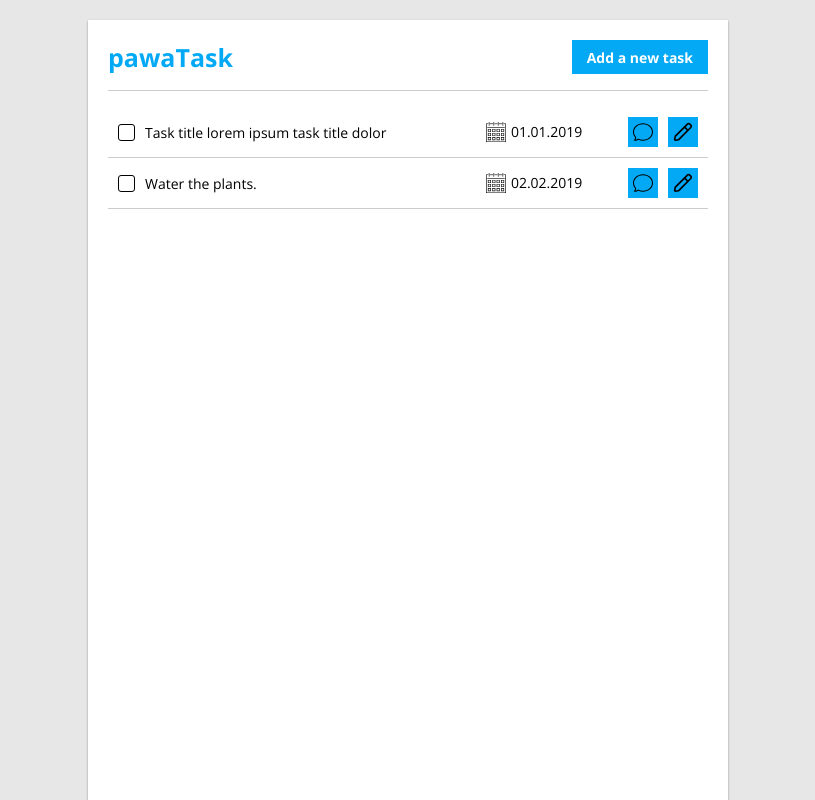
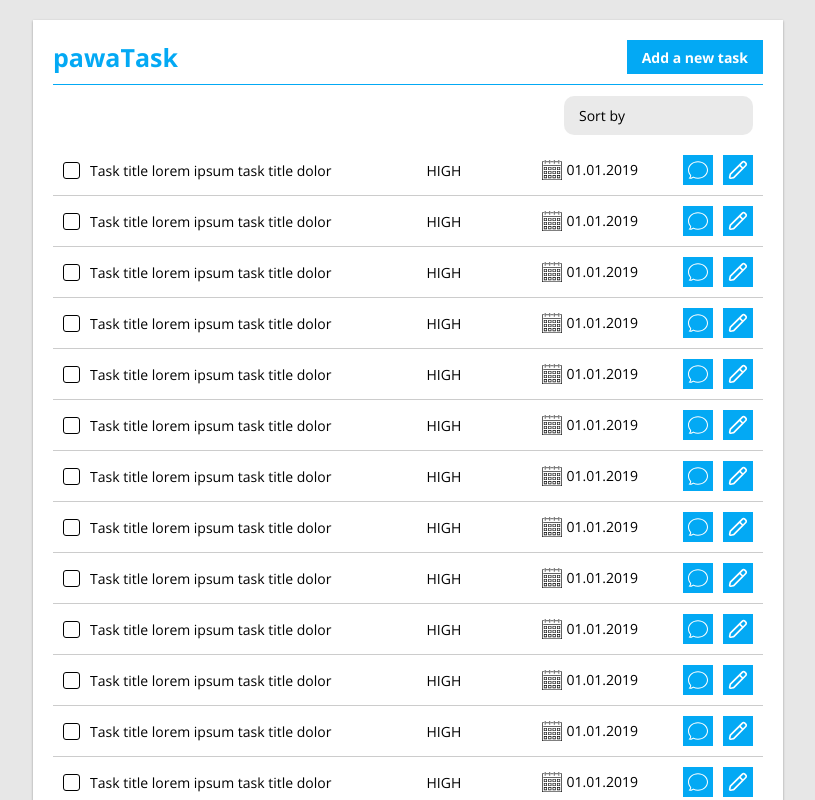
Before and after one commit to nikitaviira/pawaTask, a Vue app in the folder frontend/: page / in a window 1280 px wide. Shown: the whole page, without its empty margins (232-1047 px from the left). Built offline with nearby package versions, Linux system fonts and the light colour scheme.

Commit message:
add design for task list

```diff
--- a/frontend/src/api/controllers/taskController.ts
+++ b/frontend/src/api/controllers/taskController.ts
@@ -6,6 +6,14 @@ export enum TaskPriority {
   MEDIUM = 'MEDIUM',
   HIGH = 'HIGH',
   CRITICAL = 'CRITICAL'
+}
+
+export enum TaskSortOrder {
+  DEFAULT = 'DEFAULT',
+  PRIORITY_ASC = 'PRIORITY_ASC',
+  PRIORITY_DESC = 'PRIORITY_DESC',
+  DUE_DATE_ASC = 'DUE_DATE_ASC',
+  DUE_DATE_DESC = 'DUE_DATE_DESC'
 }
 
 export interface SaveTaskDto {
@@ -21,11 +29,12 @@ export interface TaskDto {
   id: number;
   title: string;
   dueDate: string;
+  priority: TaskPriority;
 }
 
 export default {
-  tasks(): Promise<AxiosResponse<TaskDto>> {
-    return apiClient().get('/tasks');
+  tasks(sortOrder: TaskSortOrder): Promise<AxiosResponse<TaskDto[]>> {
+    return apiClient().get('/tasks', { params: { sortOrder } });
   },
 
   task(taskId: number): Promise<AxiosResponse<SaveTaskDto>> {
@@ -35,4 +44,8 @@ export default {
   saveTask(task: SaveTaskDto): Promise<AxiosResponse<void>> {
     return apiClient().post('/task/save', task);
   },
+
+  deleteTasks(taskIds: number[]): Promise<AxiosResponse<void>> {
+    return apiClient().post('/tasks/delete', taskIds);
+  },
 };
--- /dev/null
+++ b/frontend/src/components/icons/trashcan-icon.vue
@@ -0,0 +1,10 @@
+<template>
+  <svg
+    width="20"
+    height="20"
+    viewBox="0 0 32 32"
+    xmlns="http://www.w3.org/2000/svg"
+  >
+    <path d="M30 7.249h-5.598l-3.777-5.665c-0.137-0.202-0.366-0.334-0.625-0.334h-8c-0 0-0.001 0-0.001 0-0.259 0-0.487 0.131-0.621 0.331l-0.002 0.003-3.777 5.665h-5.599c-0.414 0-0.75 0.336-0.75 0.75s0.336 0.75 0.75 0.75v0h3.315l1.938 21.319c0.036 0.384 0.356 0.682 0.747 0.682 0 0 0 0 0.001 0h16c0 0 0.001 0 0.001 0 0.39 0 0.71-0.298 0.745-0.679l0-0.003 1.938-21.319h3.316c0.414 0 0.75-0.336 0.75-0.75s-0.336-0.75-0.75-0.75v0zM12.401 2.75h7.196l2.999 4.499h-13.195zM23.314 29.25h-14.63l-1.863-20.5 18.358-0.001zM11 11.25c-0.414 0-0.75 0.336-0.75 0.75v0 14c0 0.414 0.336 0.75 0.75 0.75s0.75-0.336 0.75-0.75v0-14c-0-0.414-0.336-0.75-0.75-0.75v0zM16 11.25c-0.414 0-0.75 0.336-0.75 0.75v0 14c0 0.414 0.336 0.75 0.75 0.75s0.75-0.336 0.75-0.75v0-14c-0-0.414-0.336-0.75-0.75-0.75v0zM21 11.25c-0.414 0-0.75 0.336-0.75 0.75v0 14c0 0.414 0.336 0.75 0.75 0.75s0.75-0.336 0.75-0.75v0-14c-0-0.414-0.336-0.75-0.75-0.75v0z"/>
+  </svg>
+</template>
--- a/frontend/src/views/Tasks.vue
+++ b/frontend/src/views/Tasks.vue
@@ -1,6 +1,6 @@
 <template>
   <div class="container">
-    <div style="display: flex; justify-content: space-between;">
+    <div class="header">
       <p class="brand">
         pawaTask
       </p>
@@ -13,18 +13,59 @@
     <div v-if="tasks.length === 0">
       <span>You do not have any tasks.</span> <span class="add-task-link">Add a new task</span>
     </div>
-    <div v-else>
+    <div
+      v-else
+      class="tasks-wrapper"
+    >
+      <div class="tasks-action-bar">
+        <ButtonWithIcon
+          v-if="selectedForDeleteTaskIds.length > 0"
+          icon-color="white"
+          icon="trashcan"
+          btn-color="red"
+          @click="deleteSelection"
+        />
+        <select v-model="sortOrder">
+          <option
+            selected
+            :value="TaskSortOrder.DEFAULT"
+          >
+            Sort by
+          </option>
+          <option :value="TaskSortOrder.PRIORITY_ASC">
+            Priority (from lowest)
+          </option>
+          <option :value="TaskSortOrder.PRIORITY_DESC">
+            Priority (from highest)
+          </option>
+          <option :value="TaskSortOrder.DUE_DATE_ASC">
+            Due date (from closest)
+          </option>
+          <option :value="TaskSortOrder.DUE_DATE_DESC">
+            Due date (from furthest)
+          </option>
+        </select>
+      </div>
+      <div
+        ref="taskContainerRef"
+        class="tasks-scroll-wrapper"
+      >
         <div
           v-for="task in tasks"
           :key="task.id"
           class="task-container"
         >
           <input
+            v-model="selectedForDeleteTaskIds"
             class="checkbox"
             type="checkbox"
+            :value="task.id"
           >
           <div class="title">
             {{ task.title }}
+          </div>
+          <div class="priority">
+            {{ task.priority }}
           </div>
           <div class="date">
             <img
@@ -35,14 +76,15 @@
           </div>
           <div class="actions">
             <ButtonWithIcon
-            color="white"
+              icon-color="white"
               icon="message"
             />
             <ButtonWithIcon
-            color="white"
+              icon-color="white"
               icon="edit"
               @click="openSaveTaskModal(task.id)"
             />
+          </div>
         </div>
       </div>
     </div>
@@ -51,6 +93,7 @@
     :show="showSaveTaskModal"
     :task-id="selectedTaskId"
     @closed="closeSaveTaskModal"
+    @refresh-tasks="loadTasks"
   />
 </template>
 
@@ -58,23 +101,130 @@
   import { ref } from 'vue';
   import CreateTaskModal from '@/components/modal/CreateTaskModal.vue';
   import SubmitButton from '@/components/buttons/SubmitButton.vue';
-  import type { TaskDto } from '@/api/controllers/taskController';
+  import taskController, { type TaskDto, TaskPriority, TaskSortOrder } from '@/api/controllers/taskController';
   import ButtonWithIcon from '@/components/buttons/ButtonWithIcon.vue';
 
+  const taskContainerRef = ref<HTMLElement | null>(null);
   const showSaveTaskModal = ref(false);
   const selectedTaskId = ref<number | null>(null);
+  const selectedForDeleteTaskIds = ref<number[]>([]);
+  const sortOrder = ref<TaskSortOrder>(TaskSortOrder.DEFAULT);
   const tasks = ref<TaskDto[]>([
     {
       id: 10,
       title: 'Task title lorem ipsum task title dolor',
-      dueDate: '01.01.2019'
+      dueDate: '01.01.2019',
+      priority: TaskPriority.HIGH
     },
     {
-      id: 11,
-      title: 'Water the plants.',
-      dueDate: '02.02.2019'
+      id: 10,
+      title: 'Task title lorem ipsum task title dolor',
+      dueDate: '01.01.2019',
+      priority: TaskPriority.HIGH
+    },
+    {
+      id: 10,
+      title: 'Task title lorem ipsum task title dolor',
+      dueDate: '01.01.2019',
+      priority: TaskPriority.HIGH
+    },
+    {
+      id: 10,
+      title: 'Task title lorem ipsum task title dolor',
+      dueDate: '01.01.2019',
+      priority: TaskPriority.HIGH
+    },
+    {
+      id: 10,
+      title: 'Task title lorem ipsum task title dolor',
+      dueDate: '01.01.2019',
+      priority: TaskPriority.HIGH
+    },
+    {
+      id: 10,
+      title: 'Task title lorem ipsum task title dolor',
+      dueDate: '01.01.2019',
+      priority: TaskPriority.HIGH
+    },
+    {
+      id: 10,
+      title: 'Task title lorem ipsum task title dolor',
+      dueDate: '01.01.2019',
+      priority: TaskPriority.HIGH
+    }, {
+      id: 10,
+      title: 'Task title lorem ipsum task title dolor',
+      dueDate: '01.01.2019',
+      priority: TaskPriority.HIGH
+    }, {
+      id: 10,
+      title: 'Task title lorem ipsum task title dolor',
+      dueDate: '01.01.2019',
+      priority: TaskPriority.HIGH
+    },
+    {
+      id: 10,
+      title: 'Task title lorem ipsum task title dolor',
+      dueDate: '01.01.2019',
+      priority: TaskPriority.HIGH
+    },
+    {
+      id: 10,
+      title: 'Task title lorem ipsum task title dolor',
+      dueDate: '01.01.2019',
+      priority: TaskPriority.HIGH
+    },
+    {
+      id: 10,
+      title: 'Task title lorem ipsum task title dolor',
+      dueDate: '01.01.2019',
+      priority: TaskPriority.HIGH
+    },
+    {
+      id: 10,
+      title: 'Task title lorem ipsum task title dolor',
+      dueDate: '01.01.2019',
+      priority: TaskPriority.HIGH
+    },
+    {
+      id: 10,
+      title: 'Task title lorem ipsum task title dolor',
+      dueDate: '01.01.2019',
+      priority: TaskPriority.HIGH
+    },
+    {
+      id: 10,
+      title: 'Task title lorem ipsum task title dolor',
+      dueDate: '01.01.2019',
+      priority: TaskPriority.HIGH
+    }, {
+      id: 10,
+      title: 'Task title lorem ipsum task title dolor',
+      dueDate: '01.01.2019',
+      priority: TaskPriority.HIGH
+    }, {
+      id: 10,
+      title: 'Task title lorem ipsum task title dolor',
+      dueDate: '01.01.2019',
+      priority: TaskPriority.HIGH
+    },
+    {
+      id: 10,
+      title: 'Task title lorem ipsum task title dolor',
+      dueDate: '01.01.2019',
+      priority: TaskPriority.HIGH
+    },
+    {
+      id: 10,
+      title: 'Task title lorem ipsum task title dolor',
+      dueDate: '01.01.2019',
+      priority: TaskPriority.HIGH
     }
   ]);
+
+  // onBeforeMount(() => {
+  //   loadTasks();
+  // });
 
   function openSaveTaskModal(taskId: number | null) {
     selectedTaskId.value = taskId;
@@ -85,15 +235,113 @@
     selectedTaskId.value = null;
     showSaveTaskModal.value = false;
   }
+
+  async function loadTasks() {
+    const { data } = await taskController.tasks(sortOrder.value);
+    tasks.value = data;
+    if (taskContainerRef.value) {
+      taskContainerRef.value.scrollTop = 0;
+    }
+  }
+
+  async function deleteSelection() {
+    await taskController.deleteTasks(selectedForDeleteTaskIds.value);
+    tasks.value = tasks.value.filter((t) => !selectedForDeleteTaskIds.value.includes(t.id));
+    selectedForDeleteTaskIds.value = [];
+  }
 </script>
 
 <style lang="scss" scoped>
 @import "@/assets/variables";
 
+.container {
+  position: fixed;
+  top: 20px;
+  left: 50%;
+  transform: translateX(-50%);
+  width: 750px;
+  height: 800px;
+  padding: 20px;
+  background: white;
+  box-shadow: $shadow;
+
+  @media screen and (max-width: 850px) {
+    height: 100%;
+    box-shadow: none;
+    width: 100%;
+    top: 0;
+  }
+
+  .header {
+    display: flex;
+    justify-content: space-between;
+
+    .brand {
+      font-weight: bold;
+      font-size: 25px;
+      margin: 0;
+      color: $main-color;
+    }
+  }
+
+  hr {
+    display: block;
+    height: 1px;
+    border: 0;
+    border-top: 1px solid $main-color;
+    margin-top: 10px;
+    margin-bottom: 10px;
+    padding: 0;
+  }
+
+  span {
+    font-size: 14px;
+    &.add-task-link {
+      color: $main-color;
+      text-decoration: underline;
+      font-weight: bold;
+      cursor: pointer;
+    }
+  }
+
+  .tasks-wrapper {
+    height: calc(100% - 105px);
+
+    .tasks-action-bar {
+      padding: 0 10px 10px;
+      display: flex;
+      gap: 15px;
+      height: 50px;
+      align-items: self-end;
+
+      select {
+        background: $input-color;
+        padding: 10px 15px;
+        border-radius: 10px;
+        font-size: 14px;
+        margin-left: auto;
+        user-select: none;
+        cursor: pointer;
+      }
+
+      @media screen and (max-width: 650px) {
+        flex-direction: row-reverse;
+        select {
+          margin-right: auto;
+          margin-left: 0;
+        }
+      }
+    }
+
+    .tasks-scroll-wrapper {
+      overflow-y: scroll;
+      scrollbar-width: none;
+      height: 100%;
+
       .task-container {
         display: grid;
-    grid-template-columns: min-content repeat(5, 1fr);
-    grid-template-areas: "checkbox title title title date actions";
+        grid-template-columns: min-content repeat(6, 1fr);
+        grid-template-areas: "checkbox title title title priority date actions";
         grid-template-rows: auto;
         align-items: center;
         column-gap: 10px;
@@ -122,49 +370,12 @@
           grid-area: title
         }
 
+        .priority {
+          grid-area: priority;
+        }
+
         .checkbox {
           grid-area: checkbox;
-    }
-
-    @media screen and (max-width: 600px) {
-      grid-row-gap: 5px;
-      grid-template-areas:
-        "title title title title title checkbox"
-        "date . . . . actions";
-
-      input[type='checkbox'] {
-        place-self: end;
-      }
-    }
-  }
-
-  .brand {
-    font-weight: bold;
-    font-size: 25px;
-    margin: 0;
-    color: $main-color;
-  }
-
-  .container {
-    position: fixed;
-    top: 20px;
-    left: 50%;
-    transform: translateX(-50%);
-    width: 640px;
-    height: 800px;
-    padding: 20px;
-    background: white;
-    box-shadow: $shadow;
-
-    @media screen and (max-width: 700px) {
-      height: 100%;
-      box-shadow: none;
-      width: 100%;
-      top: 0;
-    }
-  }
-
-  input[type='checkbox'] {
           width: 15px;
           height: 15px;
           border: 1px solid black;
@@ -187,23 +398,19 @@
           }
         }
 
-  .add-task-link {
-    color: $main-color;
-    text-decoration: underline;
-    font-weight: bold;
-    cursor: pointer;
+        @media screen and (max-width: 650px) {
+          grid-row-gap: 5px;
+          grid-template-areas:
+        "title title title title title title checkbox"
+        "date . priority . . . actions";
+
+          input[type='checkbox'] {
+            place-self: end;
+            align-self: self-start;
           }
-
-  hr {
-    display: block;
-    height: 1px;
-    border: 0;
-    border-top: 1px solid #ccc;
-    margin: 1em 0;
-    padding: 0;
         }
-
-  span {
-    font-size: 14px;
+      }
+    }
+  }
 }
 </style>
```
Lines whose indentation alone changed are shown as unchanged.
